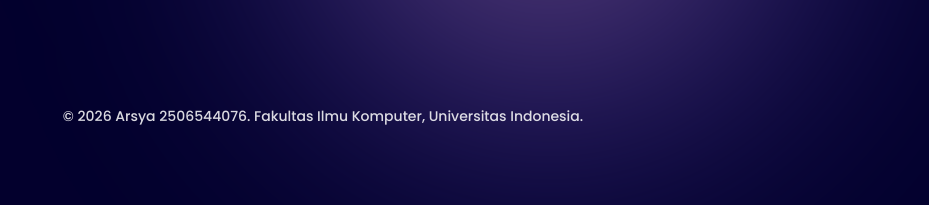
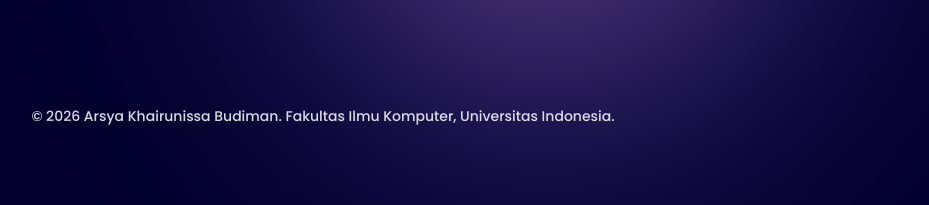
Before and after one commit to syakhrnss/myportofolio, a Django app: page / in a window 1280 px wide. Shown: the part 4765-4970 px from the top of the page, without its empty margins (317-1246 px from the left). Run offline with Django 5.2, Linux system fonts and the light colour scheme; data comes from the database, SQL or seed files in the repository.

Commit message:
fix: use full name in footer

```diff
--- a/main/views.py
+++ b/main/views.py
@@ -11,6 +11,7 @@ def show_main(request):
 
     context = {
         "name": "Arsya",
+        "full_name": "Arsya Khairunissa Budiman",
         "npm": "2506544076",
         "study_program": "Information Systems",
         "bio": (
@@ -26,6 +27,7 @@ def show_main(request):
 def show_experience(request):
     context = {
         "name": "Arsya",
+        "full_name": "Arsya Khairunissa Budiman",
         "experience_list": Experience.objects.all().order_by("-started_at"),
     }
     return render(request, "experience.html", context)
@@ -35,6 +37,7 @@ def show_projects(request):
 
     context = {
         "name": "Arsya",
+        "full_name": "Arsya Khairunissa Budiman",
         "project_list": project_list,
     }
 
--- a/templates/experience.html
+++ b/templates/experience.html
@@ -98,7 +98,7 @@
 </main>
 
   <footer class="site-footer">
-    <p>&copy; 2026 {{ name }} 2506544076. Fakultas Ilmu Komputer, Universitas Indonesia.</p>
+    <p>&copy; 2026 {{ full_name }}. Fakultas Ilmu Komputer, Universitas Indonesia.</p>
   </footer>
 
 </body>
--- a/templates/index.html
+++ b/templates/index.html
@@ -271,7 +271,7 @@
   </main>
 
   <footer class="site-footer">
-    <p>&copy; 2026 {{ name }} 2506544076. Fakultas Ilmu Komputer, Universitas Indonesia.</p>
+    <p>&copy; 2026 {{ full_name }}. Fakultas Ilmu Komputer, Universitas Indonesia.</p>
   </footer>
 
 </body>
--- a/templates/projects.html
+++ b/templates/projects.html
@@ -82,7 +82,7 @@
     </main>
 
     <footer class="site-footer">
-        <p>&copy; 2026 {{ name }} 2506544076. Fakultas Ilmu Komputer, Universitas Indonesia.</p>
+        <p>&copy; 2026 {{ full_name }}. Fakultas Ilmu Komputer, Universitas Indonesia.</p>
     </footer>
 
 </body>
```
